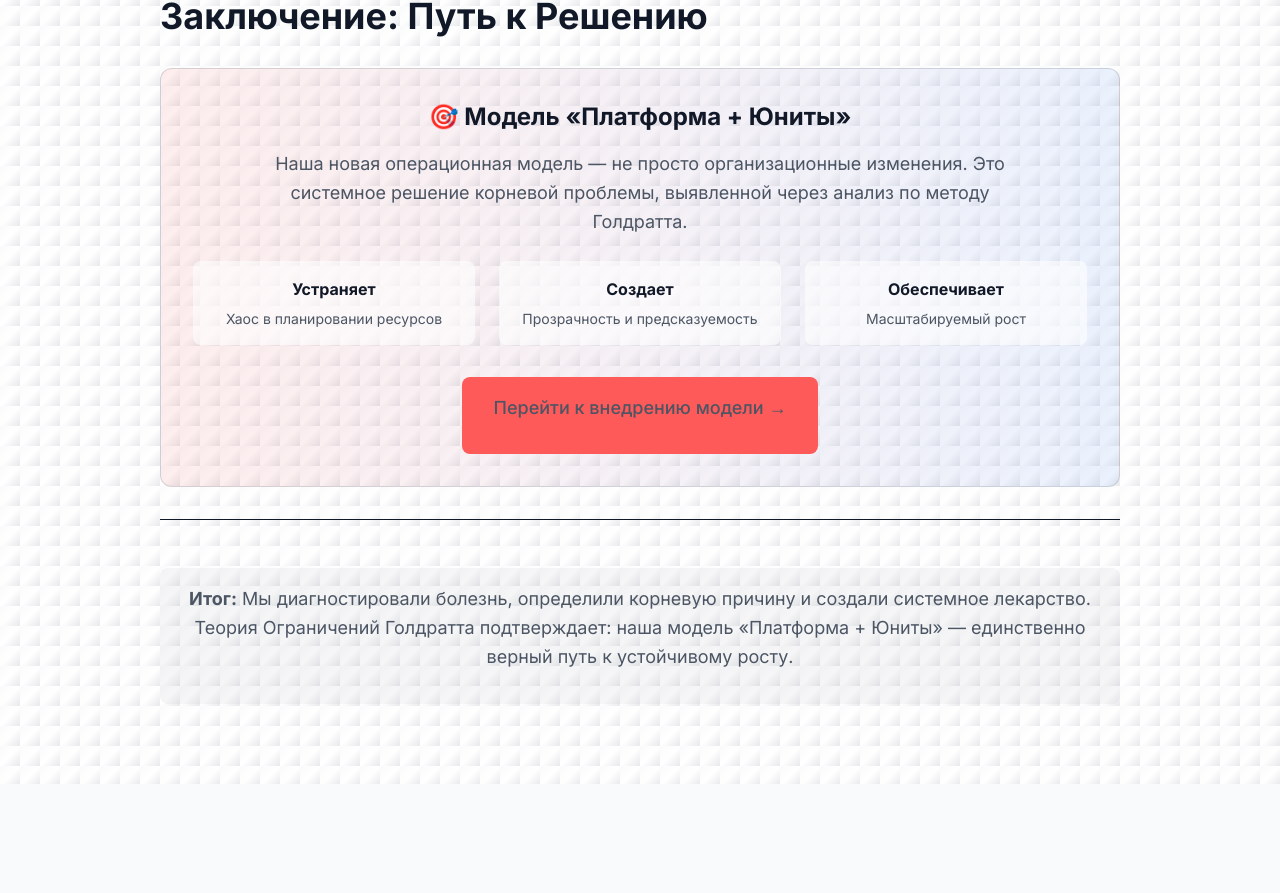
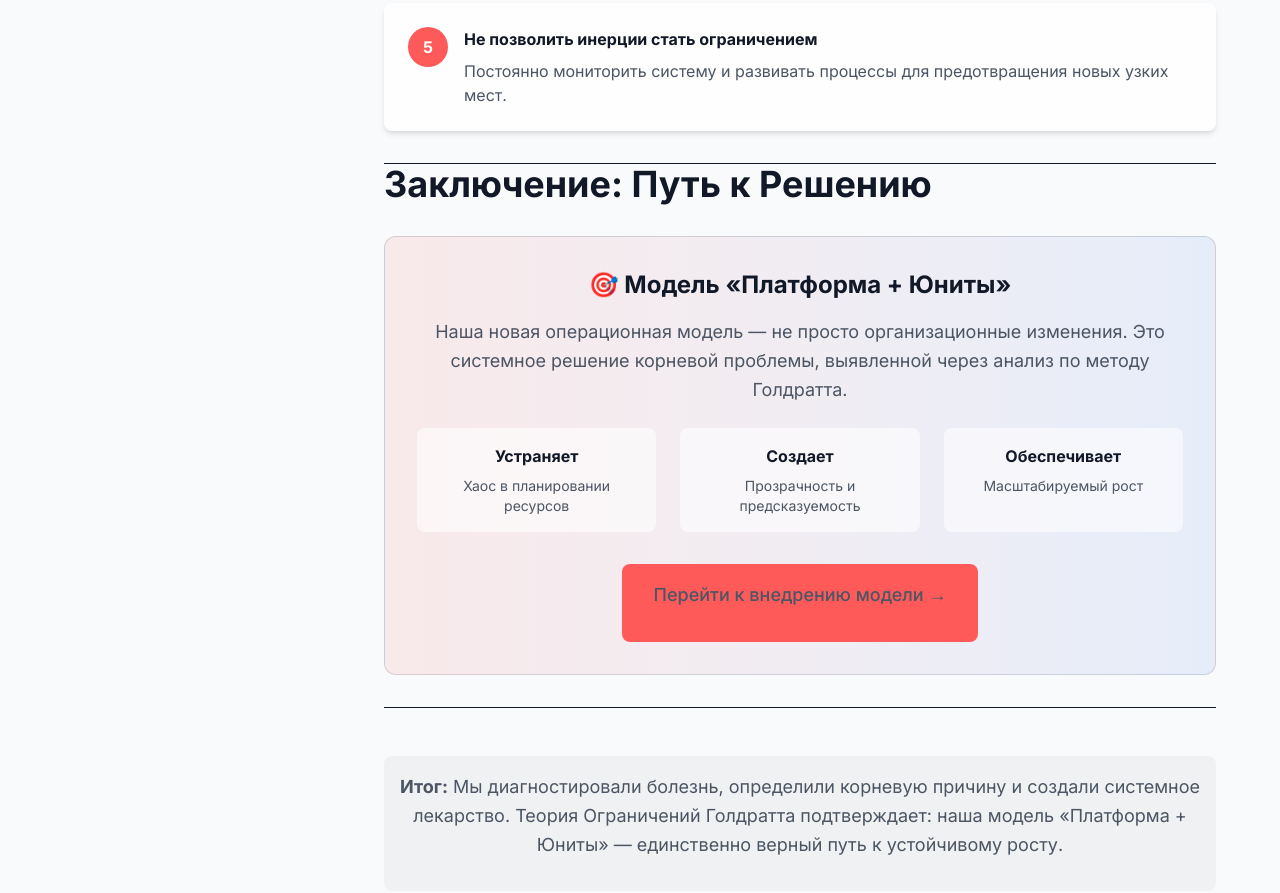
Before and after one commit to nofearmatt/operation_business_model, a Next.js app: page /satellite/goldratt in a window 1280 px wide. Shown: the part 2734-3627 px from the top of the page. Before the commit the page ends 3518 px from the top, so only its background shows below. Built offline with nearby package versions, Linux system fonts and the light colour scheme.

Commit message:
Fix Goldratt page build error
 Fixed build error for /satellite/goldratt:
- Added 'use client' directive
- Used InteractiveDocumentViewer pattern like other pages
- Removed problematic Suspense wrapper
- Build now successful

 Ready for production deployment!

```diff
--- a/app/satellite/goldratt/page.tsx
+++ b/app/satellite/goldratt/page.tsx
@@ -1,27 +1,15 @@
-import { Suspense } from 'react';
-import Navigation from '@/components/molecules/Navigation';
+'use client';
+
+import InteractiveDocumentViewer from '@/components/organisms/InteractiveDocumentViewer';
 import MDXProvider from '@/components/organisms/MDXProvider';
 import GoldrattContent from '@/content/goldratt.mdx';
 
 export default function GoldrattPage() {
   return (
-    <div className="min-h-screen bg-gradient-to-br from-cloud via-white to-steel/10 blueprint-bg">
-      <Navigation />
-
-      <main className="max-w-5xl mx-auto px-4 md:px-8 py-12 md:py-20">
-        <Suspense fallback={
-          <div className="animate-pulse">
-            <div className="h-8 bg-steel/20 rounded w-3/4 mb-4"></div>
-            <div className="h-4 bg-steel/20 rounded w-full mb-2"></div>
-            <div className="h-4 bg-steel/20 rounded w-5/6 mb-2"></div>
-            <div className="h-4 bg-steel/20 rounded w-4/6"></div>
-          </div>
-        }>
-          <MDXProvider>
-            <GoldrattContent />
-          </MDXProvider>
-        </Suspense>
-      </main>
-    </div>
+    <MDXProvider>
+      <InteractiveDocumentViewer>
+        <GoldrattContent />
+      </InteractiveDocumentViewer>
+    </MDXProvider>
   );
 }
```
